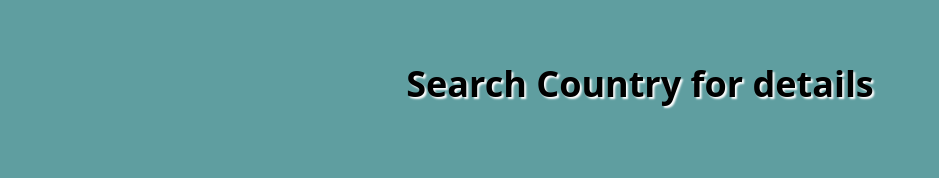
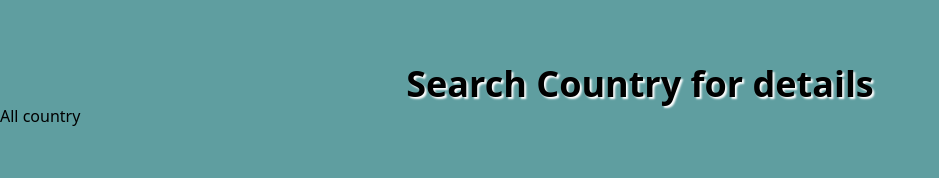
Before and after one commit to pally0091/country-search, a React (Vite) app: page / in a window 1280 px wide. Shown: the top 178 px of the page, without its empty margins (0-939 px from the left). Built offline with nearby package versions, Linux system fonts and the light colour scheme.

Commit message:
router service activated

```diff
--- a/package.json
+++ b/package.json
@@ -11,7 +11,8 @@
   },
   "dependencies": {
     "react": "^18.2.0",
-    "react-dom": "^18.2.0"
+    "react-dom": "^18.2.0",
+    "react-router-dom": "^6.14.1"
   },
   "devDependencies": {
     "@types/react": "^18.0.28",
--- a/src/App.jsx
+++ b/src/App.jsx
@@ -1,18 +1,26 @@
-import {} from "react";
-
 import "./App.css";
 
+import AllCountry from "./Component/AllCountry";
+import { RouterProvider, createBrowserRouter } from "react-router-dom";
+import Main from "./Component/Main";
+
 function App() {
+  const router = createBrowserRouter([
+    {
+      path: "/",
+      element: <Main></Main>,
+      children: [
+        {
+          path: "/",
+          element: <AllCountry></AllCountry>,
+        },
+      ],
+    },
+  ]);
+
   return (
     <>
-      <div>
-        <h1
-          id="header"
-          className=" text-4xl text-center mt-16 font-bold"
-        >
-          Search Country for details
-        </h1>
-      </div>
+      <RouterProvider router={router}></RouterProvider>
     </>
   );
 }
--- /dev/null
+++ b/src/Component/AllCountry.jsx
@@ -0,0 +1,12 @@
+/* eslint-disable no-unused-vars */
+import React from 'react';
+
+const AllCountry = () => {
+    return (
+        <div>
+            <p>All country</p>
+        </div>
+    );
+};
+
+export default AllCountry;
--- /dev/null
+++ b/src/Component/Home.jsx
@@ -0,0 +1,17 @@
+/* eslint-disable no-unused-vars */
+import React from "react";
+
+const Home = () => {
+  return (
+    <div>
+      <h1
+        id="header"
+        className=" text-4xl text-center mt-16 font-bold"
+      >
+        Search Country for details
+      </h1>
+    </div>
+  );
+};
+
+export default Home;
--- /dev/null
+++ b/src/Component/Main.jsx
@@ -0,0 +1,15 @@
+/* eslint-disable no-unused-vars */
+import React from "react";
+import Home from "./Home";
+import { Outlet } from "react-router-dom";
+
+const Main = () => {
+  return (
+    <div>
+      <Home></Home>
+      <Outlet></Outlet>
+    </div>
+  );
+};
+
+export default Main;
```
Also changed, not shown: 1 other file (tests, documents, lock files or other folders).
